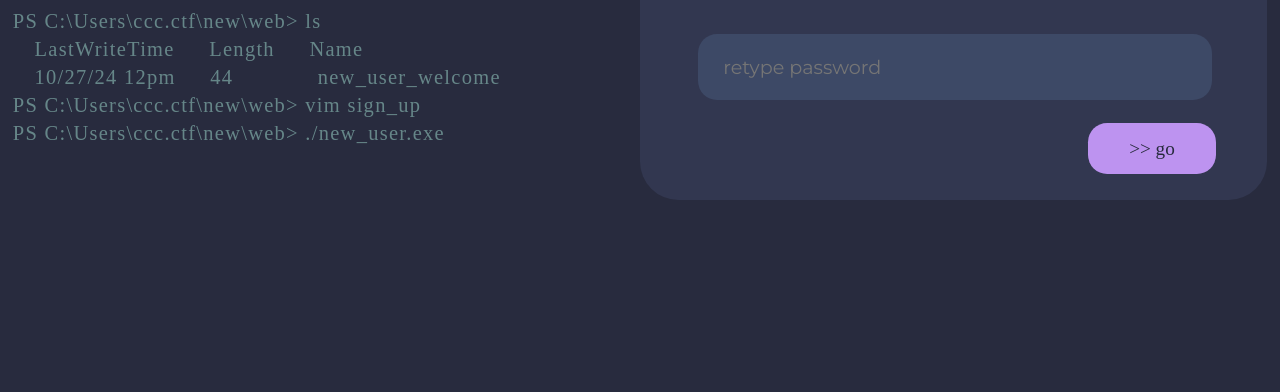
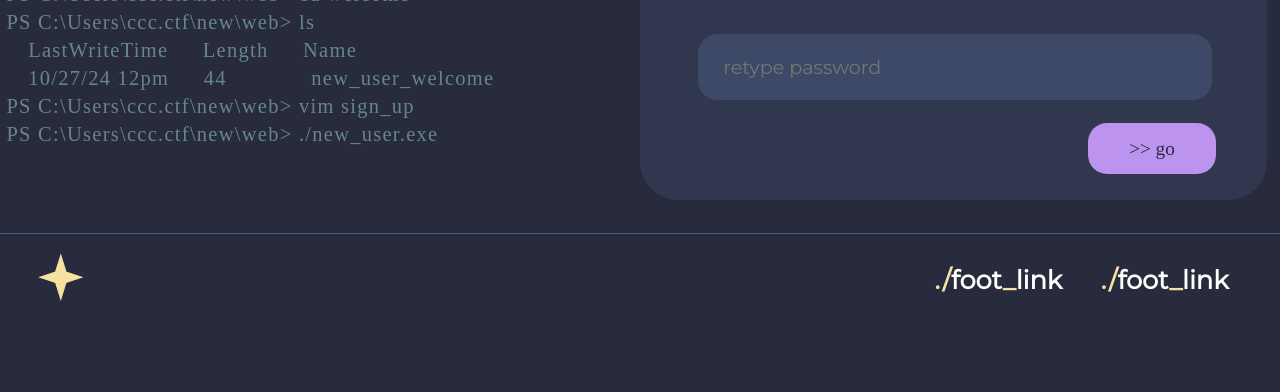
Before and after one commit to abraexe/cwru_ctf, a plain HTML site: page public/signup.html in a window 1280 px wide. Shown: the part 408-800 px from the top of the page. Drawn offline with nearby package versions, Linux system fonts and the light colour scheme; a web font is replaced by a local one.

Commit message:
added footer to login/signup

```diff
--- a/public/login.css
+++ b/public/login.css
@@ -25,10 +25,8 @@ body {
 /* TODO: BREAKPOINTS SO THIS STUFF ISN'T UGLY */
 
 #background-block {
-    position: absolute;
     left: 1vw;
-    width: 49vw;
-    height: 50vw;
+    height: 44vw;
     top: 6vw;
     font-family: var(--pt-mono);
     color: var(--tiffany-blue);
@@ -36,6 +34,13 @@ body {
     opacity: 0.5;
     letter-spacing: 0.1vw;
     line-height: 2.2vw;
+    border-bottom: 0.1vw solid var(--silver-lake-blue);
+    padding-top: 1vw;
+    padding-left: 0.5vw;
+}
+
+#inner {
+    width: 49%;
 }
 
 #title-block {
@@ -118,3 +123,39 @@ input[type=text] {
     color: var(--space-cadet);
     font-size: 1.5vw;
 }
+
+#footer {
+    aspect-ratio: 6/1;
+    position: absolute;
+    font-family: var(--montserrat);
+    color: var(--vanilla);
+    font-size: 1vw;
+}
+
+#star-footer {
+    position: absolute;
+    left: 2.5vw;
+    top: 1.25vw;
+    width: 4.5vw;
+    height: 4.5vw;
+    stroke: var(--vanilla);
+    fill: var(--vanilla);
+}
+
+#footer-link1 > span, #footer-link2 > span {
+    color: var(--basically-white);
+}
+
+#footer-link1 {
+    position: absolute;
+    left: 73vw;
+    top: 1vw;
+    width: 12vw;
+}
+
+#footer-link2 {
+    position: absolute;
+    width: 12vw;
+    left: 86vw;
+    top: 1vw;
+}
--- a/public/signup.css
+++ b/public/signup.css
@@ -25,10 +25,8 @@ body {
 /* TODO: BREAKPOINTS SO THIS STUFF ISN'T UGLY */
 
 #background-block {
-    position: absolute;
     left: 1vw;
-    width: 49vw;
-    height: 50vw;
+    height: 44vw;
     top: 6vw;
     font-family: var(--pt-mono);
     color: var(--tiffany-blue);
@@ -36,6 +34,13 @@ body {
     opacity: 0.5;
     letter-spacing: 0.1vw;
     line-height: 2.2vw;
+    border-bottom: 0.1vw solid var(--silver-lake-blue);
+    padding-top: 1vw;
+    padding-left: 0.5vw;
+}
+
+#inner {
+    width: 49%;
 }
 
 #title-block {
@@ -126,3 +131,40 @@ input[type=text] {
     color: var(--space-cadet);
     font-size: 1.5vw;
 }
+
+
+#footer {
+    aspect-ratio: 6/1;
+    position: absolute;
+    font-family: var(--montserrat);
+    color: var(--vanilla);
+    font-size: 1vw;
+}
+
+#star-footer {
+    position: absolute;
+    left: 2.5vw;
+    top: 1.25vw;
+    width: 4.5vw;
+    height: 4.5vw;
+    stroke: var(--vanilla);
+    fill: var(--vanilla);
+}
+
+#footer-link1 > span, #footer-link2 > span {
+    color: var(--basically-white);
+}
+
+#footer-link1 {
+    position: absolute;
+    left: 73vw;
+    top: 1vw;
+    width: 12vw;
+}
+
+#footer-link2 {
+    position: absolute;
+    width: 12vw;
+    left: 86vw;
+    top: 1vw;
+}
--- a/public/signup.html
+++ b/public/signup.html
@@ -11,6 +11,7 @@
         <div id = "header"></div>
         <!-- WILL BE IMPORTED VIA JS SCRIPT AT BOTTOM-->
         <div id="background-block">
+            <div id="inner">
             PS C:\Users\ccc.ctf\new\web> ./new_user.exe <br>
             Cloning into ‘new_user’... <br>
             remote: Enumerating objects: 1268, done. <br>
@@ -26,6 +27,7 @@
             &emsp;10/27/24 12pm   &emsp;  44   &emsp;&emsp; &emsp; new_user_welcome <br>
             PS C:\Users\ccc.ctf\new\web> vim sign_up <br>
             PS C:\Users\ccc.ctf\new\web> ./new_user.exe <br>
+        </div>
         </div>
         <div id = "title-block">
             <svg id = "person" viewBox = "0 0 80 80" >
@@ -47,6 +49,13 @@
             <button id="go">>> go</button>
         </div>
     </div>
+    <div id = "footer">
+        <svg id = "star-footer" viewBox = "25 -5 50 55">
+            <polygon class = "star-icon" points="50 0, 45 16, 30 21, 45 26, 50 42, 55 26, 70 21, 55 16"/>
+        </svg>
+        <h1 id="footer-link1">./<span>foot</span>_<span>link</span></h1>
+        <h1 id="footer-link2">./<span>foot</span>_<span>link</span></h1>
+    </div>
 </body>
 <script src="load_header.js"></script>
 <script src="https://unpkg.com/vue@3/dist/vue.global.js"></script>
```
Also changed, not shown: public/login.html (+11 -2 lines).
